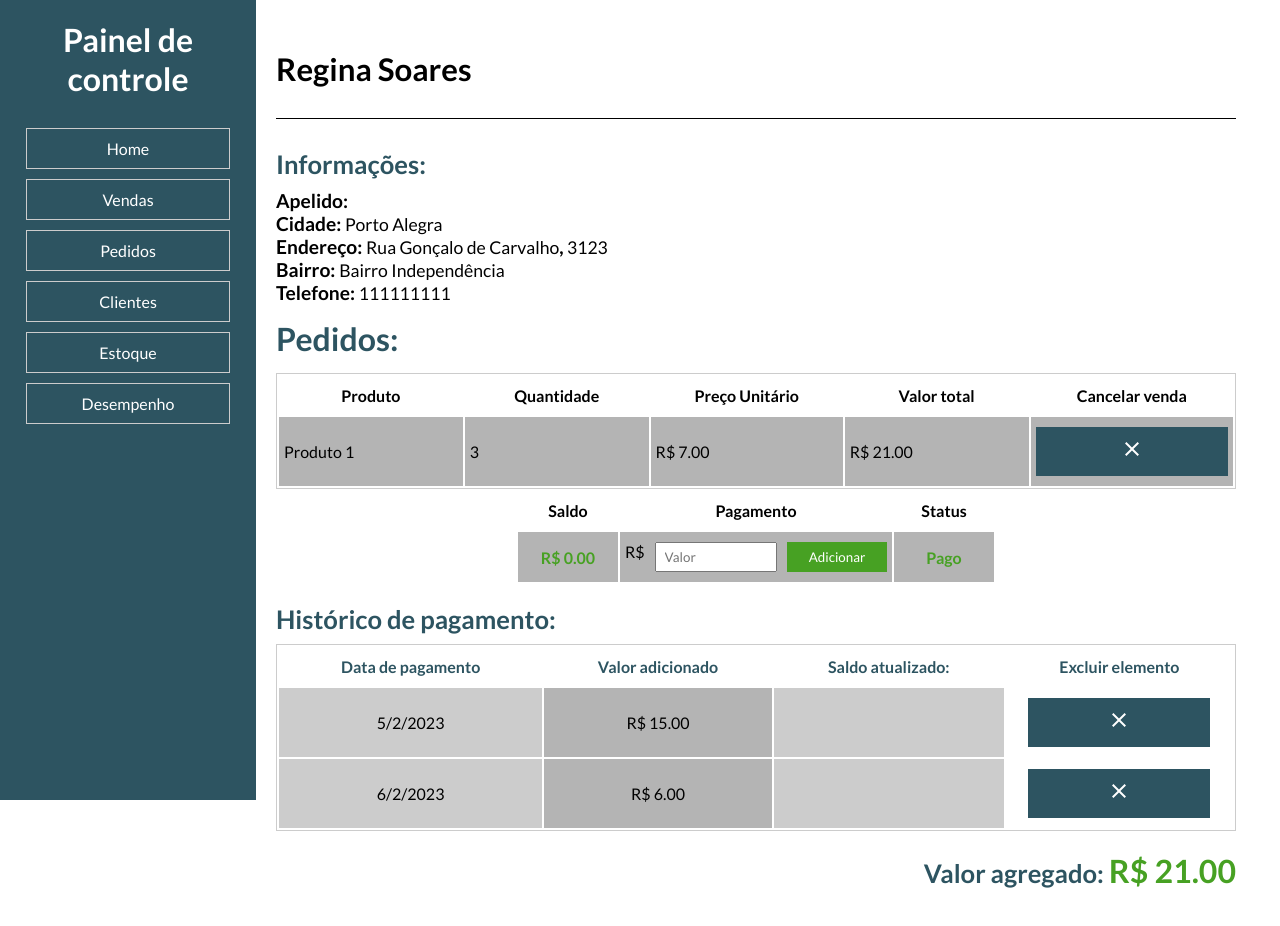
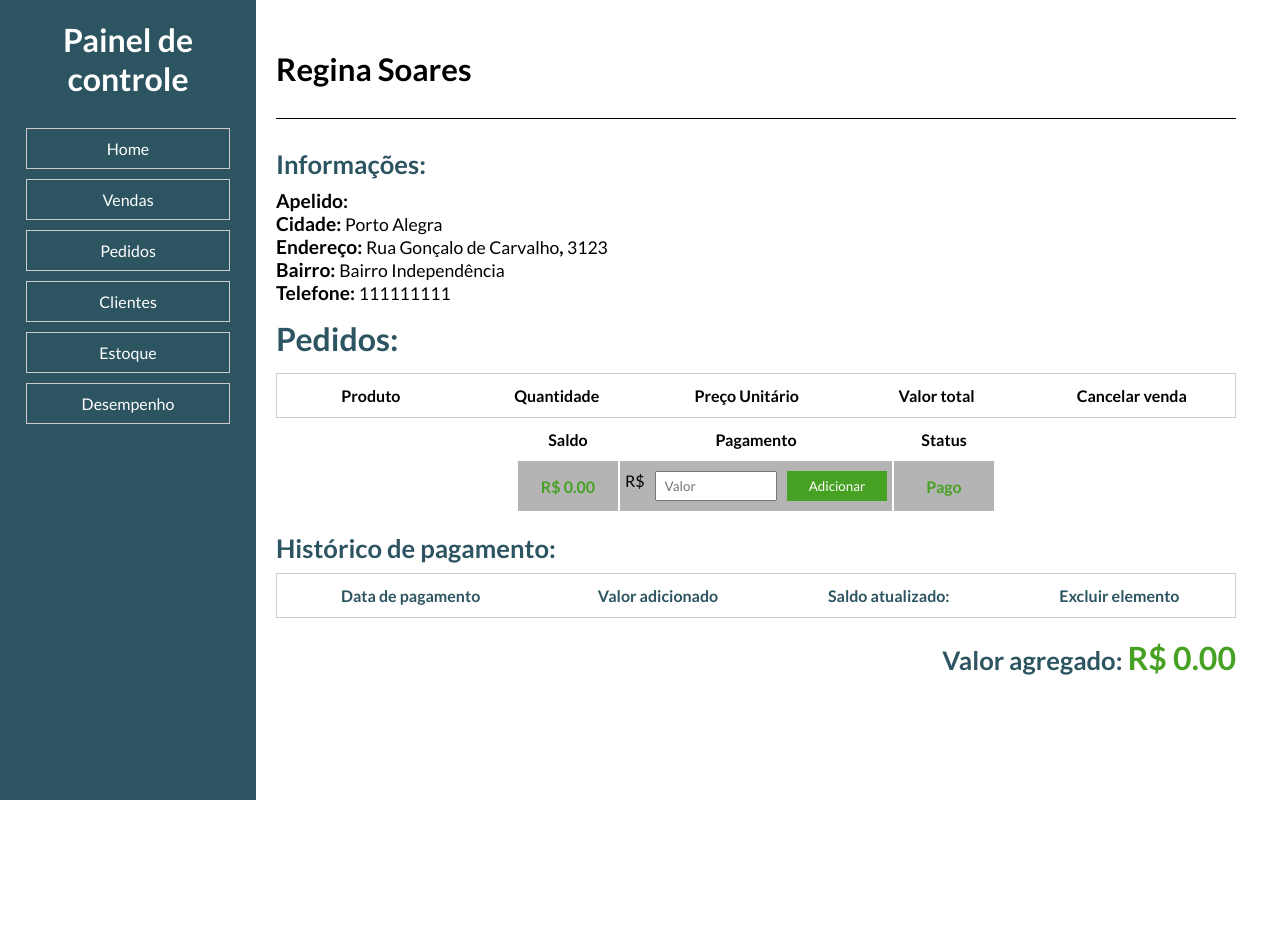
Before and after one commit to heitor2002/gerenciador-de-vendas, a React (Vite) app: page /clientes/1 in a window 1280 px wide. Shown: the top 926 px of the page. After the commit the page ends 800 px from the top, so only its background shows below. Built offline with nearby package versions, Linux system fonts and the light colour scheme; data requests are answered from the project's data file.

Commit message:
feat: deletar de vendas e armazenar em estoque.

```diff
--- a/data/db.json
+++ b/data/db.json
@@ -23,67 +23,36 @@
       "id": 2
     }
   ],
-  "paymentHistory": [
+  "paymentHistory": [],
+  "requests": [
     {
-      "payment": "15",
-      "datePaymentHistory": "5/2/2023",
-      "clientKeyPaymentHistory": "res111113",
-      "id": 1
+      "dateRequest": "7/2/2023",
+      "productsList": [
+        {
+          "productName": "A",
+          "productPrice": "5",
+          "productQuantity": "5"
         },
         {
-      "payment": "500",
-      "datePaymentHistory": "6/2/2023",
-      "clientKeyPaymentHistory": "ira231232",
-      "id": 2
+          "productName": "B",
+          "productPrice": "5",
+          "productQuantity": "5"
         },
         {
-      "payment": "400",
-      "datePaymentHistory": "6/2/2023",
-      "clientKeyPaymentHistory": "ira231232",
-      "id": 3
+          "productName": "C",
+          "productPrice": "5",
+          "productQuantity": "5"
         },
         {
-      "payment": "470",
-      "datePaymentHistory": "6/2/2023",
-      "clientKeyPaymentHistory": "ira231232",
-      "id": 4
-    },
-    {
-      "payment": "6",
-      "datePaymentHistory": "6/2/2023",
-      "clientKeyPaymentHistory": "res111113",
-      "id": 5
+          "productName": "D",
+          "productPrice": "5",
+          "productQuantity": "5"
         }
       ],
-  "requests": [],
-  "sales": [
-    {
-      "selectedProductName": "Produto 1",
-      "floatInputPrice": 7,
-      "floatInputQuantity": 3,
-      "clientKey": "res111113",
+      "accumulatedRequestValue": "100.00",
+      "passwordStock": "7/2/202320499901451870",
       "id": 1
-    },
-    {
-      "selectedProductName": "Mousepad",
-      "floatInputPrice": 55,
-      "floatInputQuantity": 6,
-      "clientKey": "ira231232",
-      "id": 2
-    },
-    {
-      "selectedProductName": "Mouse",
-      "floatInputPrice": 170,
-      "floatInputQuantity": 6,
-      "clientKey": "ira231232",
-      "id": 3
-    },
-    {
-      "selectedProductName": "Mousepad",
-      "floatInputPrice": 55,
-      "floatInputQuantity": 3,
-      "clientKey": "ira231232",
-      "id": 4
     }
-  ]
+  ],
+  "sales": []
 }
--- a/src/components/clientsPage/PageClient.jsx
+++ b/src/components/clientsPage/PageClient.jsx
@@ -3,6 +3,7 @@ import fetchClients from "../../fetchClients";
 import InformationClient from "./InformationClient";
 import { IoMdClose } from "react-icons/io";
 import PaymentTable from "./PaymentTable";
+import { useState } from "react";
 
 const PageClient = () => {
   const ports = {
@@ -71,11 +72,35 @@ const PageClient = () => {
     });
   };
 
-  const cancelSale = () => {
+  const handleCancelSale = (name, price, quantity, key, id) => {
     //DELETAR DA TABELA DE VENDA;
+    let productName, productPrice, productQuantity, passwordStock;
+    productName = name;
+    productPrice = parseFloat(price);
+    productQuantity = quantity;
+    passwordStock = key;
+    const infoProducts = {
+      productName,
+      productPrice,
+      productQuantity,
+      passwordStock,
+    };
 
+    fetch(`http://localhost:${ports.stock}/stock`, {
+      method: "POST",
+      headers: {"Content-Type": "application/json"},
+      body: JSON.stringify(infoProducts)
+    }).then(() => {
+      fetch(`http://localhost:${ports.data}/sales/` + id, {
+        method: "DELETE"
+      })
+    }).then(() => window.location.reload())
+
+    console.log(infoProducts)
+
+    // console.log(infoProducts);
     //PRODUTO RETORNA AO ESTOQUE;
-  }
+  };
 
   return (
     <>
@@ -106,19 +131,26 @@ const PageClient = () => {
                     <th>Cancelar venda</th>
                   </tr>
                   {filterKeySold.map((singleProduct) => {
+                    let name = singleProduct.selectedProductName;
+                    let price = singleProduct.floatInputPrice.toFixed(2);
+                    let selectedPrice = singleProduct.selectedProductPrice
+                    let quantity = singleProduct.floatInputQuantity;
+                    let key = singleProduct.selectedProductKey;
+                    let id = singleProduct.id;
                     return (
                       <tr>
-                        <td>{singleProduct.selectedProductName}</td>
-                        <td>{singleProduct.floatInputQuantity}</td>
-                        <td>R$ {singleProduct.floatInputPrice.toFixed(2)}</td>
+                        <td>{name}</td>
+                        <td>{quantity}</td>
+                        <td>R$ {price}</td>
                         <td>
                           {"R$ "}
-                          {(
-                            singleProduct.floatInputQuantity *
-                            singleProduct.floatInputPrice
-                          ).toFixed(2)}
+                          {(quantity * price).toFixed(2)}
                         </td>
-                        <td><button className="close-button"><IoMdClose /></button></td>
+                        <td>
+                          <button className="close-button" onClick={() => handleCancelSale(name, selectedPrice, quantity, key, id)}>
+                            <IoMdClose />
+                          </button>
+                        </td>
                       </tr>
                     );
                   })}
--- a/src/components/salesPage/SingleClientSales.jsx
+++ b/src/components/salesPage/SingleClientSales.jsx
@@ -21,6 +21,7 @@ const SingleClientSales = () => {
   const [selectedProductPrice, setSelectedProductPrice] = useState(0);
   const [selectedProductQuantity, setSelectedProductQuantity] = useState(0);
   const [selectedProductId, setSelectedProductId] = useState(null);
+  const [selectedProductKey, setSelectedProductKey] = useState("");
 
   var amount = productPrice * productQuantity;
 
@@ -54,6 +55,8 @@ const SingleClientSales = () => {
     } else {
       const productSold = {
         selectedProductName,
+        selectedProductKey,
+        selectedProductPrice,
         floatInputPrice,
         floatInputQuantity,
         clientKey,
@@ -105,6 +108,7 @@ const SingleClientSales = () => {
                 let productPrice = product.productPrice;
                 let productName = product.productName;
                 let productId = product.id;
+                let productKey = product.passwordStock;
                 return (
                   <>
                     <li
@@ -115,6 +119,8 @@ const SingleClientSales = () => {
                         );
                         setSelectedProductQuantity(parseInt(productQuantity));
                         setSelectedProductId(productId);
+                        setSelectedProductKey(productKey);
+                        setSelectedFirstPrice()
                       }}
                     >
                       {productName}
```
Also changed, not shown: data/stock.json (+37 -1 lines). Lines whose indentation alone changed are shown as unchanged.
